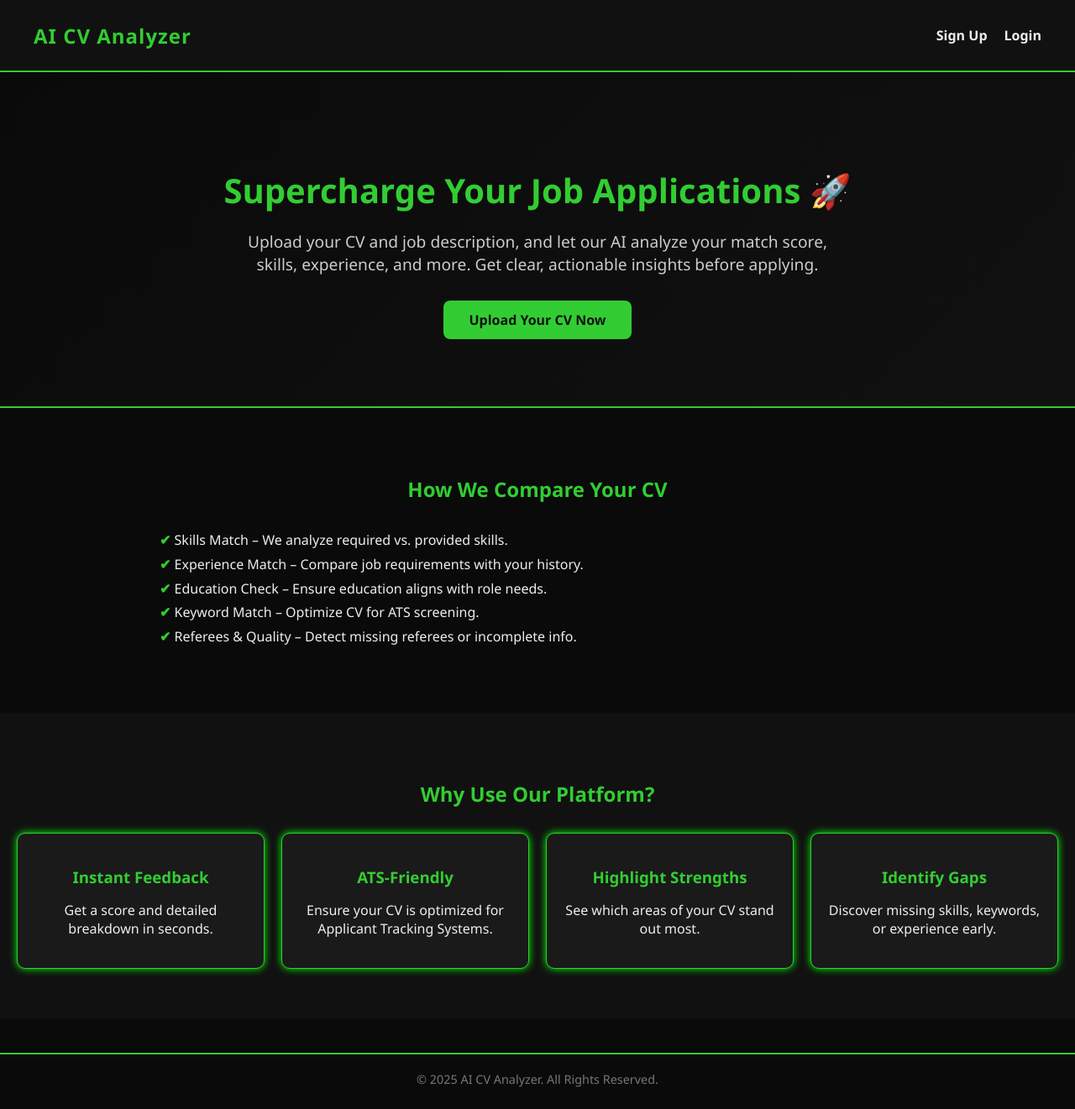
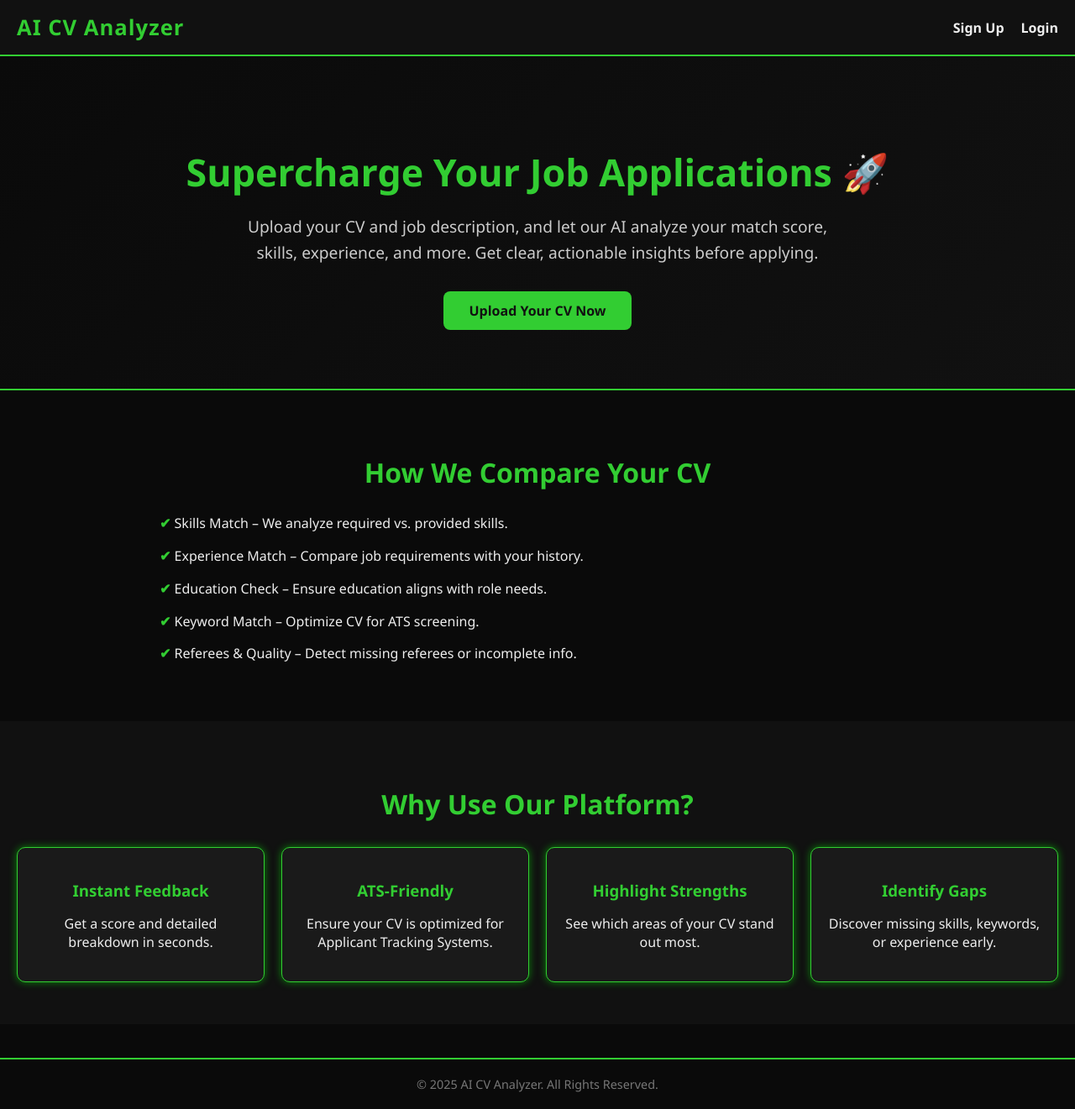
Before and after one commit to Newton-Atika/cvscore, a Django app: page / in a window 1280 px wide. Shown: the whole page at 84% size. Before the commit the page ends 1295 px from the top, so only its background shows below. Run offline with Django 5.2, Linux system fonts and the light colour scheme.

Commit message:
Update home.html

```diff
--- a/home/templates/home/home.html
+++ b/home/templates/home/home.html
@@ -3,6 +3,7 @@
 <head>
   <meta charset="UTF-8">
   <title>AI CV Analyzer</title>
+  <meta name="viewport" content="width=device-width, initial-scale=1.0">
   <style>
     body {
       font-family: 'Segoe UI', Arial, sans-serif;
@@ -15,16 +16,19 @@
     /* Navbar */
     nav {
       background-color: #111;
-            padding: 15px 40px;
+      padding: 15px 20px;
       display: flex;
       justify-content: space-between;
       align-items: center;
       border-bottom: 2px solid limegreen;
+      position: sticky;
+      top: 0;
+      z-index: 1000;
     }
 
     nav .logo {
       color: limegreen;
-            font-size: 1.5rem;
+      font-size: 1.6rem;
       font-weight: bold;
       letter-spacing: 1px;
     }
@@ -33,6 +37,8 @@
       list-style: none;
       display: flex;
       gap: 20px;
+      margin: 0;
+      padding: 0;
     }
 
     nav ul li {
@@ -43,31 +49,48 @@
       color: #eee;
       text-decoration: none;
       font-weight: bold;
+      transition: color 0.3s ease;
     }
 
     nav ul li a:hover {
       color: limegreen;
     }
 
+    /* Hamburger */
+    .menu-toggle {
+      display: none;
+      flex-direction: column;
+      cursor: pointer;
+    }
+    .menu-toggle span {
+      background: limegreen;
+      height: 3px;
+      width: 25px;
+      margin: 4px 0;
+      border-radius: 2px;
+      transition: 0.4s;
+    }
+
     /* Hero Section */
     .hero {
       text-align: center;
-            padding: 80px 20px;
+      padding: 70px 20px;
       background: linear-gradient(135deg, #0a0a0a, #111);
       border-bottom: 2px solid limegreen;
     }
 
     .hero h1 {
       color: limegreen;
-            font-size: 2.5rem;
+      font-size: clamp(1.8rem, 4vw, 2.8rem);
       margin-bottom: 20px;
     }
 
     .hero p {
-            font-size: 1.2rem;
+      font-size: clamp(1rem, 2.5vw, 1.2rem);
       color: #ccc;
       max-width: 700px;
       margin: 0 auto 30px auto;
+      line-height: 1.6;
     }
 
     .hero a {
@@ -78,7 +101,7 @@
       border-radius: 8px;
       font-weight: bold;
       text-decoration: none;
-            transition: 0.3s;
+      transition: all 0.3s;
     }
 
     .hero a:hover {
@@ -88,7 +111,7 @@
 
     /* Criteria Section */
     .criteria {
-            padding: 60px 20px;
+      padding: 50px 20px;
       max-width: 900px;
       margin: 0 auto;
     }
@@ -96,13 +119,18 @@
     .criteria h2 {
       color: limegreen;
       text-align: center;
-            margin-bottom: 30px;
+      margin-bottom: 25px;
+      font-size: clamp(1.5rem, 3vw, 2rem);
     }
 
     .criteria ul {
       list-style: none;
       padding: 0;
       line-height: 1.8rem;
+    }
+
+    .criteria ul li {
+      margin-bottom: 10px;
     }
 
     .criteria ul li::before {
@@ -113,7 +141,7 @@
 
     /* Benefits Section */
     .benefits {
-            padding: 60px 20px;
+      padding: 50px 20px;
       background-color: #111;
     }
 
@@ -121,6 +149,7 @@
       color: limegreen;
       text-align: center;
       margin-bottom: 30px;
+      font-size: clamp(1.5rem, 3vw, 2rem);
     }
 
     .benefits-grid {
@@ -135,7 +164,13 @@
       border-radius: 10px;
       padding: 20px;
       text-align: center;
-            box-shadow: 0px 0px 10px #0f0;
+      box-shadow: 0px 0px 10px rgba(0, 255, 0, 0.5);
+      transition: transform 0.3s ease, box-shadow 0.3s ease;
+    }
+
+    .benefit-card:hover {
+      transform: translateY(-5px);
+      box-shadow: 0px 0px 20px rgba(0, 255, 0, 0.8);
     }
 
     .benefit-card h3 {
@@ -151,6 +186,28 @@
       font-size: 0.9rem;
       color: #777;
     }
+
+    /* Mobile Responsive */
+    @media (max-width: 768px) {
+      nav ul {
+        display: none;
+        flex-direction: column;
+        width: 100%;
+        background-color: #111;
+        position: absolute;
+        top: 60px;
+        left: 0;
+        padding: 10px 0;
+      }
+
+      nav ul.active {
+        display: flex;
+      }
+
+      .menu-toggle {
+        display: flex;
+      }
+    }
   </style>
 </head>
 <body>
@@ -158,7 +215,12 @@
   <!-- Navigation Bar -->
   <nav>
     <div class="logo">AI CV Analyzer</div>
-        <ul>
+    <div class="menu-toggle" id="menu-toggle">
+      <span></span>
+      <span></span>
+      <span></span>
+    </div>
+    <ul id="menu">
       {% if user.is_authenticated %}
       <li><a href="{% url 'logout' %}">Logout</a></li>
       {% else %}
@@ -214,5 +276,15 @@
     © 2025 AI CV Analyzer. All Rights Reserved.
   </footer>
 
+  <script>
+    // Mobile Menu Toggle
+    const menuToggle = document.getElementById('menu-toggle');
+    const menu = document.getElementById('menu');
+
+    menuToggle.addEventListener('click', () => {
+      menu.classList.toggle('active');
+    });
+  </script>
+
 </body>
 </html>
```
Lines whose indentation alone changed are shown as unchanged.
